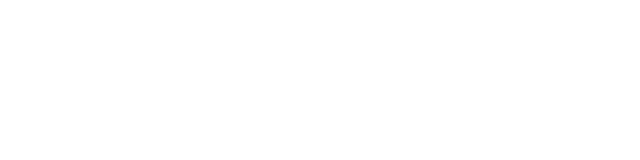
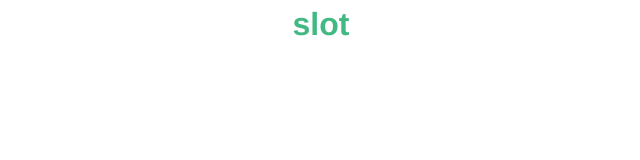
Before and after one commit to kyeongmin21/eventbus-todo, a Vue app: page /slot in a window 1280 px wide. Shown: the top 160 px of the page, without its empty margins (319-959 px from the left). Built offline with nearby package versions, Linux system fonts and the light colour scheme.

Commit message:
slot 컴포넌트 추가 / 라우터링크 연결

```diff
--- a/src/router/index.js
+++ b/src/router/index.js
@@ -80,6 +80,11 @@ const routes = [
     name: 'Event',
     component: () => import(/* webpackChunkName: "event" */ '@/views/Event.vue')
   },
+  {
+    path: '/slot',
+    name: 'Slot',
+    component: () => import(/* webpackChunkName: "slot" */ '@/views/Slot.vue')
+  },
 
 ]
 
--- a/src/views/Menu.vue
+++ b/src/views/Menu.vue
@@ -18,6 +18,7 @@
       <ul class="category">
         <li><h2><router-link to="/page">9. 페이지 이동</router-link></h2></li>
         <li><h2><router-link to="/event">10. event</router-link></h2></li>
+        <li><h2><router-link to="/slot">11. slot</router-link></h2></li>
       </ul>
     </div>
   </div>
--- /dev/null
+++ b/src/views/Slot.vue
@@ -0,0 +1,23 @@
+<template>
+  <div>
+    <h1>slot</h1>
+
+  </div>
+</template>
+
+<script>
+export default {
+  data() {
+    return {
+
+    };
+  },
+  methods: {
+
+  }
+};
+</script>
+
+<style>
+@import "/css/style.css";
+</style>
```
